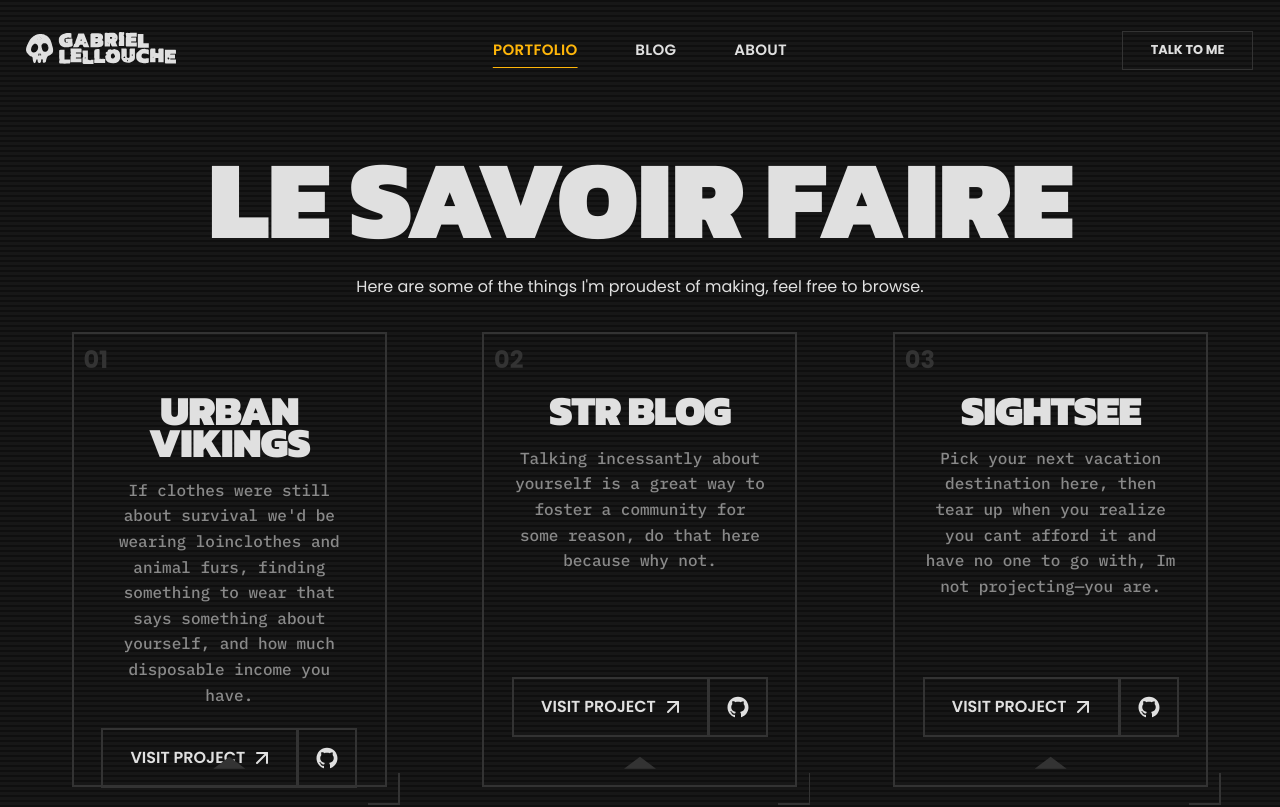
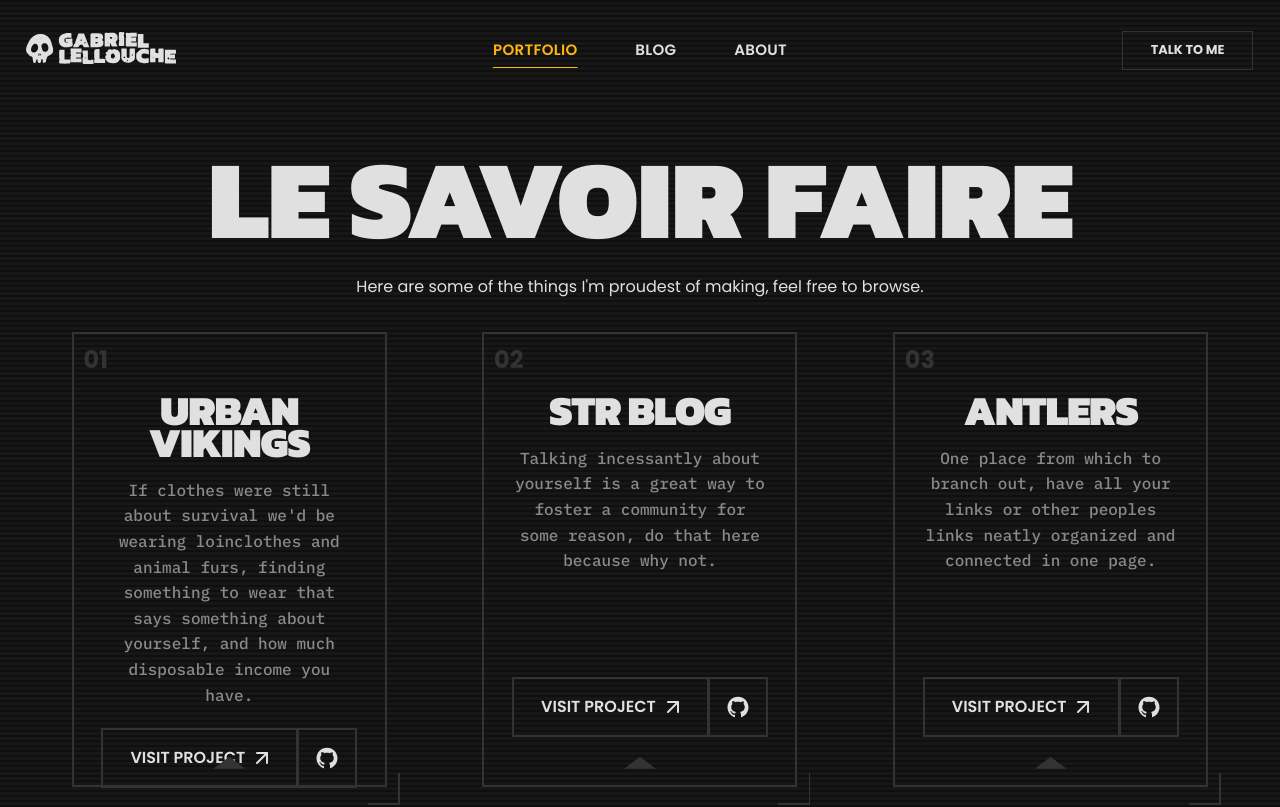
Before and after one commit to Darkryhr/portfolio-renewed, a Next.js app: page /portfolio in a window 1280 px wide. Shown: the top 807 px of the page. Built offline with nearby package versions, Linux system fonts and the light colour scheme.

Commit message:
new project

```diff
--- a/app/portfolio/page.tsx
+++ b/app/portfolio/page.tsx
@@ -21,6 +21,12 @@ const projects = [
     desc: 'Talking incessantly about yourself is a great way to foster a community for some reason, do that here because why not.',
     liveDemoHref: 'https://next-blog-nine-henna.vercel.app/',
     repoHref: 'https://github.com/Darkryhr/nextfire-blog',
+  },
+  {
+    title: 'Antlers',
+    desc: 'One place from which to branch out, have all your links or other peoples links neatly organized and connected in one page.',
+    liveDemoHref: 'https://svelte-linktree.firebaseapp.com/',
+    repoHref: 'https://github.com/Darkryhr/sveltekit-links',
   },
   {
     title: 'Sightsee',
```
